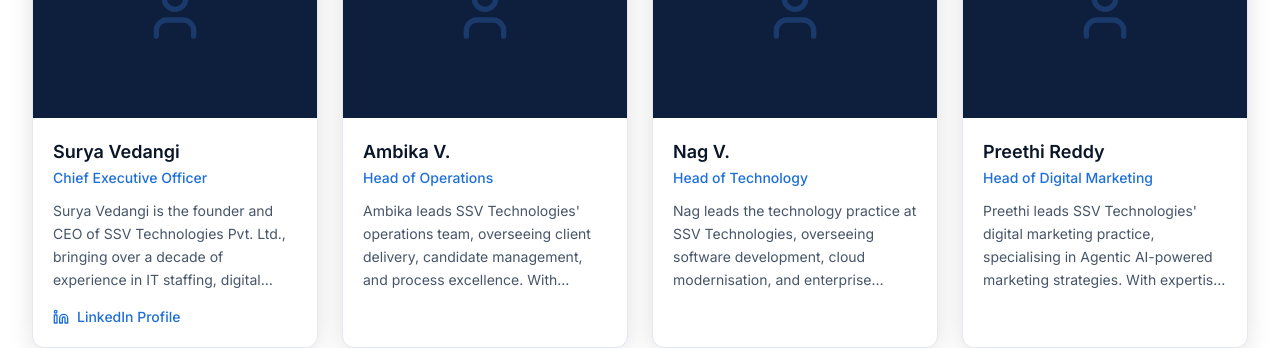
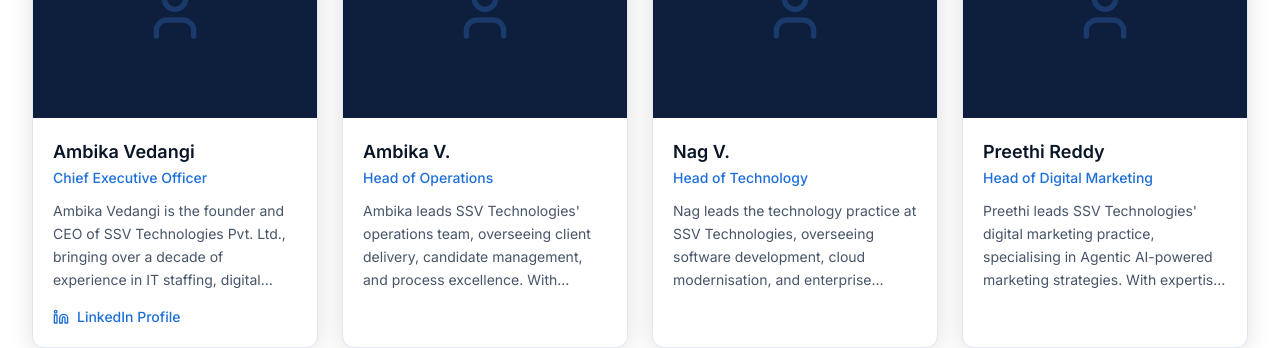
Before and after one commit to Praveen231978/ssv-technologies, a Next.js app: page /about in a window 1280 px wide. Shown: the part 2300-2648 px from the top of the page. Built offline with nearby package versions, Linux system fonts and the light colour scheme.

Commit message:
Update Footer and team data

```diff
--- a/components/layout/Footer.tsx
+++ b/components/layout/Footer.tsx
@@ -111,14 +111,14 @@ export function Footer() {
             </h3>
             <address className="not-italic space-y-3">
               <p className="text-sm text-slate-400 font-medium">
-                Surya Vedangi — CEO
+                Ambika Vedangi — CEO
               </p>
               <a
-                href="tel:+919100828982"
+                href="tel:+9989478181"
                 className="flex items-center gap-2 text-sm text-slate-400 hover:text-gold-400 transition-colors duration-200"
               >
                 <Phone className="w-4 h-4 flex-shrink-0" aria-hidden="true" />
-                +91 91008 28982
+                +91 99894 78181
               </a>
               <a
                 href="mailto:ambika.v@ssv-tech.com"
@@ -132,7 +132,7 @@ export function Footer() {
                 className="flex items-center gap-2 text-sm text-slate-400 hover:text-gold-400 transition-colors duration-200"
               >
                 <Mail className="w-4 h-4 flex-shrink-0" aria-hidden="true" />
-                nag.v@ssv-tech.com
+                hr@ssv-tech.com
               </a>
             </address>
           </div>
--- a/data/team.ts
+++ b/data/team.ts
@@ -10,10 +10,10 @@ export interface TeamMember {
 export const teamMembers: TeamMember[] = [
   {
     id: 'surya-vedangi',
-    name: 'Surya Vedangi',
+    name: 'Ambika Vedangi',
     title: 'Chief Executive Officer',
-    bio: 'Surya Vedangi is the founder and CEO of SSV Technologies Pvt. Ltd., bringing over a decade of experience in IT staffing, digital transformation, and enterprise technology consulting. With a deep understanding of both the US and Indian technology markets, Surya has built SSV Technologies into a trusted partner for companies and candidates across the globe. His vision of combining human expertise with Agentic AI drives the company\'s innovative approach to digital marketing and talent placement.',
-    linkedinUrl: 'https://www.linkedin.com/in/surya-vedangi',
+    bio: 'Ambika Vedangi is the founder and CEO of SSV Technologies Pvt. Ltd., bringing over a decade of experience in IT staffing, digital transformation, and enterprise technology consulting. With a deep understanding of both the US and Indian technology markets, Ambika has built SSV Technologies into a trusted partner for companies and candidates across the globe. His vision of combining human expertise with Agentic AI drives the company\'s innovative approach to digital marketing and talent placement.',
+    linkedinUrl: 'https://www.linkedin.com/company/ssvtechnologies/',
   },
   {
     id: 'operations-lead',
```
